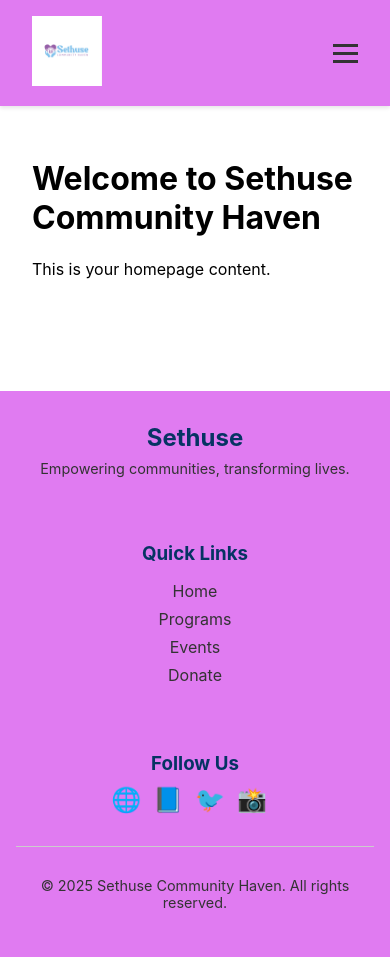
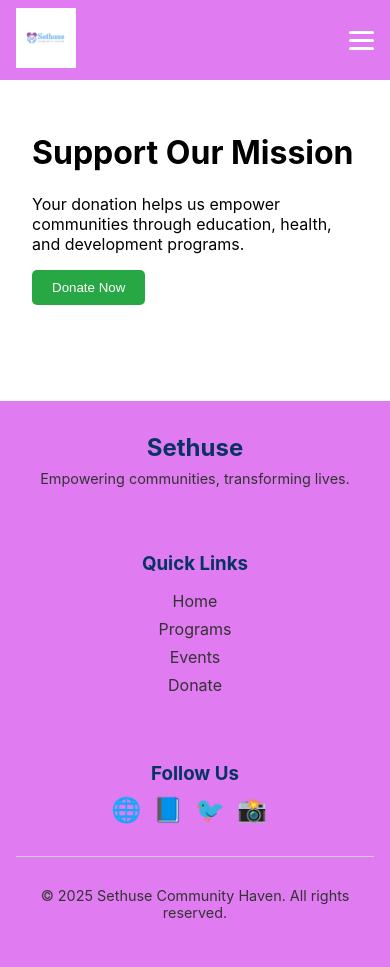
Before and after one commit to SmaSema/sethuse-website, a React (Create React App) app: page /donate in a window 390 px wide. Built offline with nearby package versions, Linux system fonts and the light colour scheme.

Commit message:
Fifth  commit

```diff
--- a/src/App.js
+++ b/src/App.js
@@ -1,19 +1,30 @@
 // src/App.js
 
 import React from 'react';
+import { BrowserRouter as Router, Routes, Route } from 'react-router-dom';
 import NavBar from './components/NavBar';
 import Footer from './components/Footer';
+import Home from './pages/Home';
+import Programs from './pages/Programs';
+import Events from './pages/Events';
+import Donate from './pages/Donate';
 
 function App() {
   return (
-    <div>
-      <NavBar />
-      <main style={{ padding: '2rem' }}>
-        <h1>Welcome to Sethuse Community Haven</h1>
-        <p>This is your homepage content.</p>
-      </main>
-      <Footer/>
-    </div>
+    <Router>
+      <div style={{ display: 'flex', flexDirection: 'column', minHeight: '100vh' }}>
+        <NavBar />
+        <main style={{ flex: 1, padding: '2rem' }}>
+          <Routes>
+            <Route path="/" element={<Home />} />
+            <Route path="/programs" element={<Programs />} />
+            <Route path="/events" element={<Events />} />
+            <Route path="/donate" element={<Donate />} />
+          </Routes>
+        </main>
+        <Footer />
+      </div>
+    </Router>
   );
 }
 
--- a/src/components/NavBar.css
+++ b/src/components/NavBar.css
@@ -4,87 +4,115 @@
   display: flex;
   justify-content: space-between;
   align-items: center;
-  padding: 16px 32px;
   background-color: #e07bf1;
-  box-shadow: 0 2px 4px rgba(0, 0, 0, 0.1);
+  padding: 0.5rem 1rem;
   position: relative;
+  z-index: 10;
 }
 
-.logo img {
-  height: 70px;
-  width: auto;
-  object-fit: contain;
+.navbar-logo img.logo {
+  height: 60px;
 }
 
-.nav-links {
+.navbar-links {
   display: flex;
-  gap: 24px;
+  gap: 1.5rem;
+  align-items: center; /* vertically center all links */
+}
+
+.navbar-links a {
+  color: white;
+  text-decoration: none;
+  font-weight: 500;
+  padding: 0.5rem 0.75rem; /* same vertical padding */
+  display: flex;          /* make links flex containers */
+  align-items: center;    /* vertically center content inside links */
+  transition: color 0.3s ease;
+}
+
+.navbar-links a:hover {
+  color: #28a745;
+}
+
+/* Highlight donate button */
+.donate-link {
+  background-color: #5b0c57;
+  color: white !important;
+  padding: 0.5rem 1rem; /* keep horizontal padding a bit bigger */
+  border-radius: 5px;
+  font-weight: bold;
+  display: flex;
   align-items: center;
+  transition: background-color 0.3s ease;
 }
-.nav-links a {
-  text-decoration: none;
-  color: #333;
-  font-weight: 500;
-  padding: 8px 16px;
-  display: inline-block;
-  line-height: 1.5;
-  border-radius: 5px;
-  transition: color 0.3s, background-color 0.3s;
+
+.donate-link:hover {
+  background-color: #0f97b9;
 }
 
 
-.nav-links a:hover {
-  color: #007bff;
+
+/* Hamburger menu icon styles */
+.mobile-menu-icon {
+  display: none;
+  cursor: pointer;
+  flex-direction: column;
+  gap: 5px;
+  width: 25px;
+  height: 22px;
+  justify-content: center;
 }
 
-.highlight {
-  background-color: #850088;
-  color: #fff !important;
-  font-weight: 600;
+.bar {
+  height: 3px;
+  background-color: white;
+  border-radius: 2px;
+  transition: all 0.3s ease;
 }
 
-
-.highlight:hover {
-  background-color: #0056b3;
+/* Animation when menu toggled */
+.rotate1 {
+  transform: rotate(45deg) translate(5px, 5px);
 }
 
-/* Hamburger styles */
-.hamburger {
-  display: none;
-  flex-direction: column;
-  cursor: pointer;
-  gap: 5px;
+.fade {
+  opacity: 0;
 }
 
-.hamburger .bar {
-  width: 25px;
-  height: 3px;
-  background-color: #333;
-  transition: 0.3s;
+.rotate2 {
+  transform: rotate(-45deg) translate(5px, -5px);
 }
 
-/* Responsive menu */
+/* Responsive styles */
+
 @media (max-width: 768px) {
-  .nav-links {
+  .navbar-links {
     position: absolute;
-    top: 70px;
-    left: 0;
+    top: 60px; /* height of navbar + some */
     right: 0;
-    background-color: white;
+    background-color: #5b5a5b;
+    width: 100%;
+    max-height: 0;
+    overflow: hidden;
     flex-direction: column;
-    align-items: center;
-    display: none;
-    gap: 16px;
-    padding: 16px 0;
-    box-shadow: 0 4px 6px rgba(0, 0, 0, 0.1);
-    z-index: 999;
+    display: flex;
+    justify-content: center;  /* horizontal center */
+    align-items: center;      /* vertical center */
+    transition: max-height 0.3s ease;
   }
 
-  .nav-links.open {
-    display: flex;
+  .navbar-links.active {
+    max-height: 300px; /* enough height for links */
   }
 
-  .hamburger {
+  .navbar-links a {
+    padding: 1rem;
+    border-top: 1px solid #444;
+    width: 100%;       /* full width to center text */
+    text-align: center; /* center the link text */
+  }
+
+  .mobile-menu-icon {
     display: flex;
   }
 }
--- a/src/components/NavBar.js
+++ b/src/components/NavBar.js
@@ -1,37 +1,37 @@
-// src/components/NavBar.js
+import React, { useState } from 'react';
+import { Link } from 'react-router-dom';
+import './NavBar.css';
+import Logo from '../assets/Logo.png';  // Import the logo image
 
-import React, { useState } from 'react';
-import './NavBar.css';
-import logo from '../assets/Logo.png'; // adjust the path if your logo is elsewhere
-
-function NavBar() {
-  const [isMobileMenuOpen, setIsMobileMenuOpen] = useState(false);
+const NavBar = () => {
+  const [isMobileMenuOpen, setMobileMenuOpen] = useState(false);
 
   const toggleMenu = () => {
-    setIsMobileMenuOpen(!isMobileMenuOpen);
+    setMobileMenuOpen(!isMobileMenuOpen);
   };
 
   return (
     <nav className="navbar">
-      <a href="#home" className="logo">
-        <img src={logo} alt="Sethuse Logo" />
-      </a>
-
-      <div className={`nav-links ${isMobileMenuOpen ? 'open' : ''}`}>
-        <a href="#home">Home</a>
-        <a href="#programs">Programs</a>
-        <a href="#events">Events</a>
-        <a href="#contact">Contact</a>
-        <a href="#donate" className="highlight">Donate</a>
+      <div className="navbar-logo">
+        <Link to="/">
+          <img src={Logo} alt="Sethuse Logo" className="logo" />
+        </Link>
       </div>
 
-      <div className="hamburger" onClick={toggleMenu}>
-        <span className="bar"></span>
-        <span className="bar"></span>
-        <span className="bar"></span>
+      <div className={`navbar-links ${isMobileMenuOpen ? 'active' : ''}`}>
+        <Link to="/" onClick={() => setMobileMenuOpen(false)}>Home</Link>
+        <Link to="/programs" onClick={() => setMobileMenuOpen(false)}>Programs</Link>
+        <Link to="/events" onClick={() => setMobileMenuOpen(false)}>Events</Link>
+        <Link to="/donate" className="donate-link" onClick={() => setMobileMenuOpen(false)}>Donate</Link>
+    </div>
+
+      <div className="mobile-menu-icon" onClick={toggleMenu}>
+        <div className={isMobileMenuOpen ? 'bar rotate1' : 'bar'}></div>
+        <div className={isMobileMenuOpen ? 'bar fade' : 'bar'}></div>
+        <div className={isMobileMenuOpen ? 'bar rotate2' : 'bar'}></div>
       </div>
     </nav>
   );
-}
+};
 
 export default NavBar;
--- /dev/null
+++ b/src/pages/Donate.js
@@ -0,0 +1,24 @@
+// src/pages/Donate.js
+import React from 'react';
+
+const Donate = () => (
+  <div>
+    <h1>Support Our Mission</h1>
+    <p>Your donation helps us empower communities through education, health, and development programs.</p>
+    <button
+      style={{
+        backgroundColor: '#28a745',
+        color: 'white',
+        padding: '10px 20px',
+        border: 'none',
+        borderRadius: '5px',
+        cursor: 'pointer'
+      }}
+      onClick={() => alert('Redirect to payment gateway or donation instructions')}
+    >
+      Donate Now
+    </button>
+  </div>
+);
+
+export default Donate;
--- /dev/null
+++ b/src/pages/Events.js
@@ -0,0 +1,15 @@
+// src/pages/Events.js
+import React from 'react';
+
+const Events = () => (
+  <div>
+    <h1>Upcoming Events</h1>
+    <ul>
+      <li>July 10 – Women's Health Seminar</li>
+      <li>August 2 – Back to School Drive</li>
+      <li>September 15 – Mental Health Awareness Walk</li>
+    </ul>
+  </div>
+);
+
+export default Events;
--- /dev/null
+++ b/src/pages/Home.js
@@ -0,0 +1,11 @@
+// src/pages/Home.js
+import React from 'react';
+
+const Home = () => (
+  <div>
+    <h1>Welcome to Sethuse Community Haven</h1>
+    <p>This is your homepage content.</p>
+  </div>
+);
+
+export default Home;
--- /dev/null
+++ b/src/pages/Programs.js
@@ -0,0 +1,16 @@
+// src/pages/Programs.js
+import React from 'react';
+
+const Programs = () => (
+  <div>
+    <h1>Our Programs</h1>
+    <ul>
+      <li>Women Empowerment Workshops</li>
+      <li>Men Empowerment Sessions</li>
+      <li>Youth Skills Training</li>
+      <li>Community Wellness Days</li>
+    </ul>
+  </div>
+);
+
+export default Programs;
```
